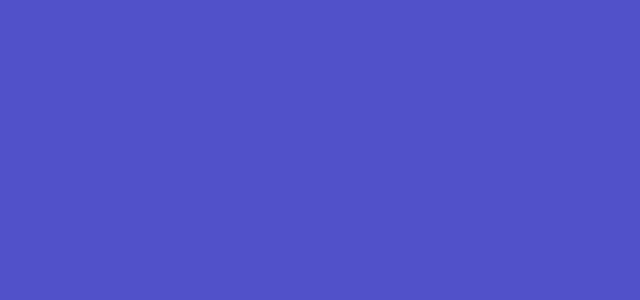
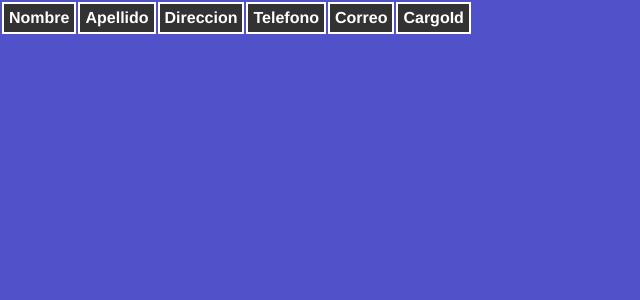
Before and after one commit to Mbarzallob/RolDePagos, an Angular app: page /rolPagos in a window 1280 px wide. Shown: the top 300 px of the page, without its empty margins (0-640 px from the left). Built offline with nearby package versions, Linux system fonts and the light colour scheme.

Commit message:
UnionConLaBaseDeDatos

```diff
--- a/angular.json
+++ b/angular.json
@@ -58,6 +58,9 @@
         },
         "serve": {
           "builder": "@angular-devkit/build-angular:dev-server",
+          "options": {
+            "proxyConfig": "proxy.conf.json"
+          },
           "configurations": {
             "production": {
               "browserTarget": "RolPagos:build:production"
@@ -72,6 +75,7 @@
           "builder": "@angular-devkit/build-angular:extract-i18n",
           "options": {
             "browserTarget": "RolPagos:build"
+
           }
         },
         "test": {
--- a/package.json
+++ b/package.json
@@ -3,7 +3,7 @@
   "version": "0.0.0",
   "scripts": {
     "ng": "ng",
-    "start": "ng serve",
+    "start": "ng serve --proxy-conf proxy.conf.json",
     "build": "ng build",
     "watch": "ng build --watch --configuration development",
     "test": "ng test"
--- /dev/null
+++ b/src/app/SERVICES/persona.service.ts
@@ -0,0 +1,32 @@
+import { Injectable } from '@angular/core';
+import {HttpClient} from '@angular/common/http'
+@Injectable({
+  providedIn: 'root'
+})
+export class PersonaService {
+  url='/api'
+
+  constructor(private http: HttpClient) { }
+
+
+
+  getPersonas(){
+    return this.http.get(this.url);
+  }
+
+
+  addPersonas(persona: Persona){
+    return this.http.post(this.url, persona);
+  }
+}
+
+export interface Persona {
+
+  nombre?:string,
+  apellido?:string,
+  direccion?:string,
+  telefono?:string,
+  correo_electronico?:string,
+  id_cargo?:number
+
+}
--- a/src/app/pages/ingresar-personas-component/ingresar-personas-component.component.html
+++ b/src/app/pages/ingresar-personas-component/ingresar-personas-component.component.html
@@ -13,12 +13,11 @@
             <input type="text" placeholder="Correo Electronico" id="correo">
             <select name="Cargos">
                 <option disabled selected>Elegir Cargos</option>
-                <option value="">1: Gerente</option>
-                <option value="">2: Programador</option>
-                <option value="">3: Contador</option>
-                <option value="">4: Recursos Humanos</option>
-                <option value="">5: Administradro de base de datos</option>
-
+                <option value="1">1: Gerente</option>
+                <option value="2">2: Programador</option>
+                <option value="3">3: Contador</option>
+                <option value="4">4: Recursos Humanos</option>
+                <option value="5">5: Administradro de base de datos</option>
             </select>
             <input type="submit" id="botonSubir"><!--routerLink="/"-->
         </form>
--- a/src/app/pages/pagina-principal/pagina-principal.component.ts
+++ b/src/app/pages/pagina-principal/pagina-principal.component.ts
@@ -1,10 +1,25 @@
-import { Component } from '@angular/core';
-
+import { Component, OnInit } from '@angular/core';
+import { PersonaService } from '../../SERVICES/persona.service';
 @Component({
   selector: 'app-pagina-principal',
   templateUrl: './pagina-principal.component.html',
   styleUrls: ['./pagina-principal.component.css']
 })
-export class PaginaPrincipalComponent {
+export class PaginaPrincipalComponent implements OnInit {
+  constructor(private PersonaService: PersonaService) { }
+  ngOnInit(): void {
 
+
+    this.listarPersonas();
+
+  }
+
+  listarPersonas() {
+    this.PersonaService.getPersonas().subscribe(
+      res => {
+        console.log(res)
+      },
+      err => console.log(err)
+    )
+  }
 }
--- a/src/app/pages/rol-pagos/rol-pagos.component.css
+++ b/src/app/pages/rol-pagos/rol-pagos.component.css
@@ -8,3 +8,11 @@
     opacity: 0.8;
 
 }
+
+th{
+    color: white;
+    background-color: black;
+    border: solid 2px white;
+    margin: 0;
+    padding: 5px;
+}
--- a/src/app/pages/rol-pagos/rol-pagos.component.html
+++ b/src/app/pages/rol-pagos/rol-pagos.component.html
@@ -1 +1,20 @@
-<div id="fondoRol"></div>
+<div id="fondoRol">
+
+    <table>
+
+        <thead>
+            <tr>
+                <th>Nombre</th>
+                <th>Apellido</th>
+                <th>Direccion</th>
+                <th>Telefono</th>
+                <th>Correo</th>
+                <th>CargoId</th>
+
+            </tr>
+        </thead>
+
+
+    </table>
+
+</div>
```
Also changed, not shown: proxy.conf.json (added, +8 -0 lines), src/app/app.module.ts (+5 -2 lines), 1 other file (tests, documents, lock files or other folders).
